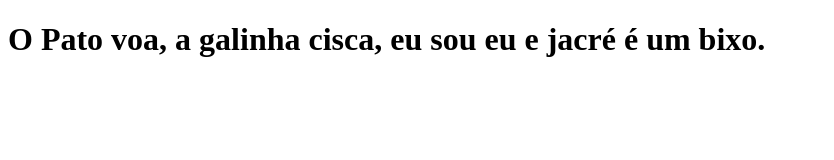
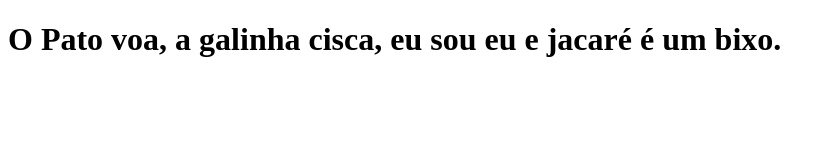
Before and after one commit to RacconWebFenix/clone-tabnews, a Next.js app: page / in a window 1280 px wide. Shown: the top 160 px of the page, without its empty margins (0-834 px from the left). Built offline with nearby package versions, Linux system fonts and the light colour scheme.

Commit message:
nova mensagem 1

```diff
--- a/pages/index.js
+++ b/pages/index.js
@@ -1,5 +1,5 @@
 function Home() {
-  return <h1>O Pato voa, a galinha cisca, eu sou eu e jacré é um bixo.</h1>;
+  return <h1>O Pato voa, a galinha cisca, eu sou eu e jacaré é um bixo.</h1>;
 }
 
 export default Home;
```
